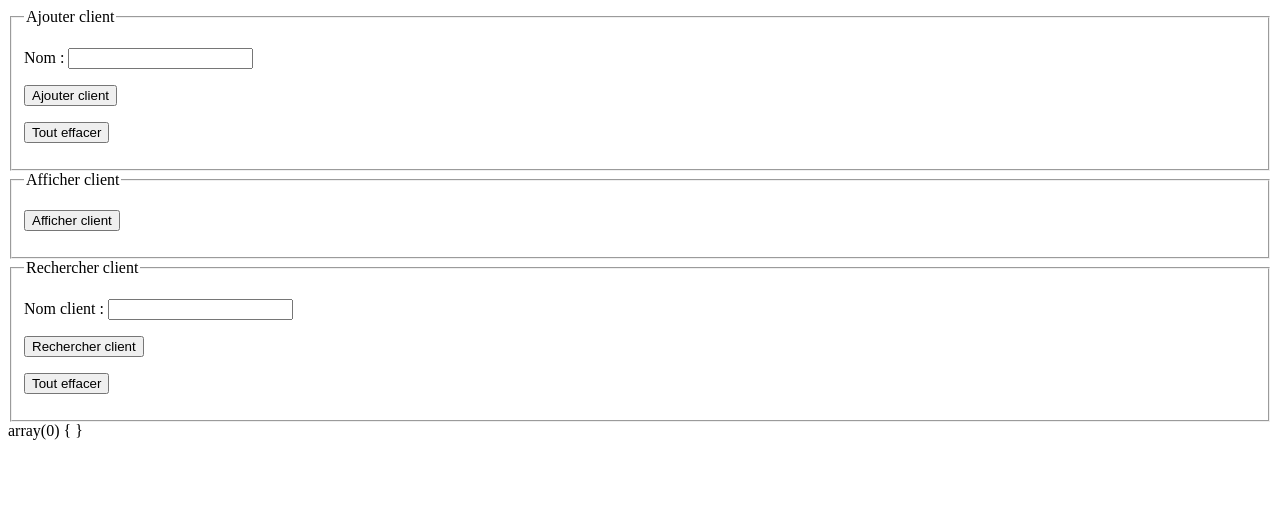
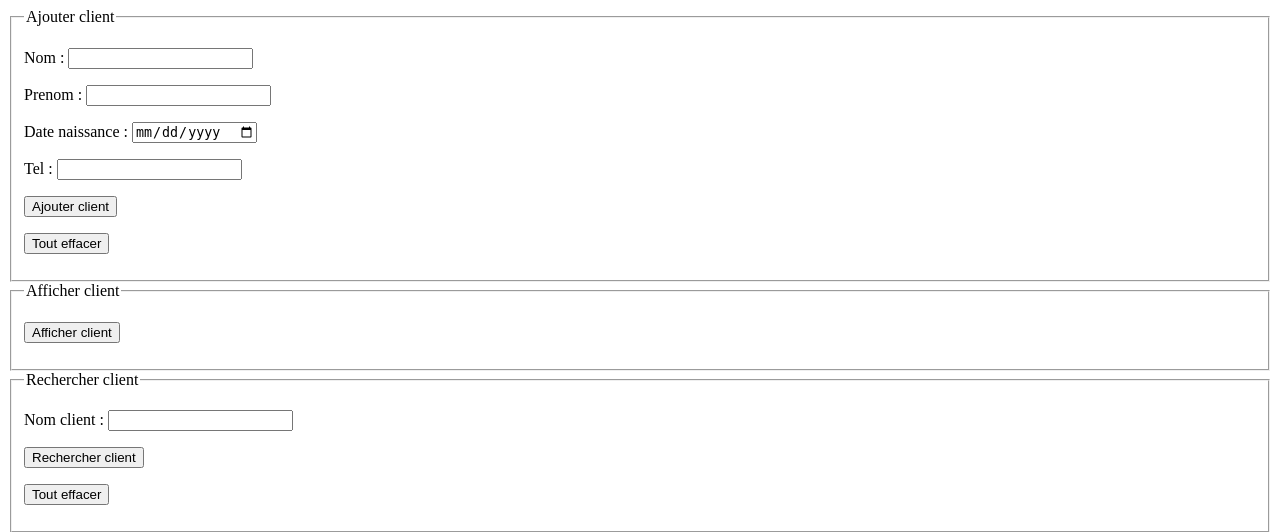
Before and after one commit to thomas-che/www, a PHP site: page /site.php in a window 1280 px wide. Shown: the top 532 px of the page. Run offline with PHP 8.4, Linux system fonts and the light colour scheme.

Commit message:
php: fini 2ieme partie

```diff
--- a/tp4/Archive/TP4.2/ex2/non_mvc/site.php
+++ b/tp4/Archive/TP4.2/ex2/non_mvc/site.php
@@ -12,6 +12,9 @@
    			<fieldset>
    				<legend>Ajouter client</legend>
 				<p><label> Nom : </label><input type="text" name="nom" /></p>
+				<p><label> Prenom : </label><input type="text" name="prenom" /></p>
+				<p><label> Date naissance : </label><input type="date" name="datenaissance" /></p>
+				<p><label> Tel : </label><input type="tel" name="tel" /></p>
 				<p> <input type="submit" value="Ajouter client" name="ajouter" /> </p>
 				<p> <input type="reset" value="Tout effacer" name="effacer" /> </p>
 			</fieldset>
@@ -37,18 +40,28 @@
         }
         $connexion->query("SET NAMES UTF8") ;
 
-        if (isset($_POST) && !empty($_POST['nom']) ){
+        if (isset($_POST) && !empty($_POST['nom']) && !empty($_POST['prenom']) && !empty($_POST['datenaissance']) && !empty($_POST['tel']) ){
         	$nom=htmlspecialchars($_POST['nom']);
-        	$requete="INSERT INTO clientsimple VALUES (0,'$nom')";
-        	$resultat=$connexion->query($requete);
-        	$resultat->closeCursor();
+        	$prenom=htmlspecialchars($_POST['prenom']);
+        	$datenaissance=htmlspecialchars($_POST['datenaissance']);
+        	$tel=htmlspecialchars($_POST['tel']);
+
+        	if (preg_match("#^0[1-68]([-. ]?[0-9]{2}){4}$#", "$tel")) {
+        		$requete="INSERT INTO clientsimple VALUES (0,'$nom','$prenom','$datenaissance','$tel')";
+        		$resultat=$connexion->query($requete);
+        		$resultat->closeCursor();
+        	}
+        	else {
+        		echo '<p> /!\ tel incorect /!\ </p>';
+        	}
+
 
 
         }
 // afficher les noms
         elseif (isset($_POST['afficherclient'])) {
 
-        	$requete="SELECT nom,id FROM clientsimple";
+        	$requete="SELECT id,nom,prenom,datenaissance,tel FROM clientsimple";
         	$resultat=$connexion->query($requete);
         	$resultat-> setFetchMode(PDO::FETCH_OBJ);
         	$lesnom=$resultat->fetchall();
@@ -63,7 +76,8 @@
 
 		    	<?php
 		    	foreach ($lesnom as $ligne ) {
-        			echo '<p><input type="checkbox" name="'.$ligne->id.'">Client n° '.$ligne->id.' : '.'<input type="text" name="nomClient" readonly="readonly" value="'.htmlspecialchars($ligne->nom).'"/></p>';
+		    		$phrase=strtoupper(htmlspecialchars($ligne->nom)).' '.htmlspecialchars($ligne->prenom).' né le '.$ligne->datenaissance.' joingnable sur le 0'.$ligne->tel;
+        			echo '<p><input type="checkbox" name="'.$ligne->id.'">Client n° '.$ligne->id.' : '.'<input type="text" name="nomClient" readonly="readonly" value="'.$phrase.'"/></p>';
         		}
         		?>
 
```
